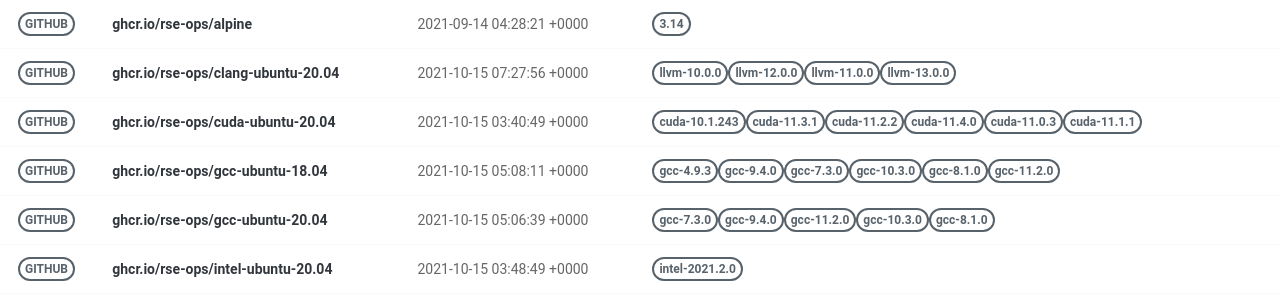
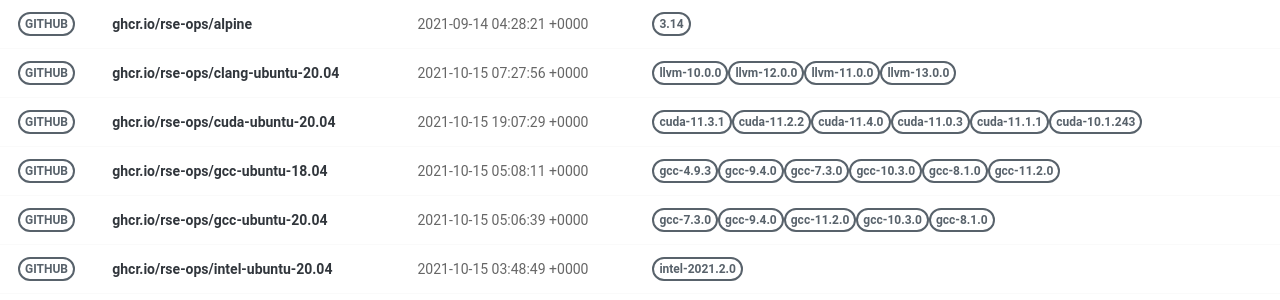
Before and after one commit to rse-ops/docker-images, a Jekyll site: the page built from pages/index.md, in a window 1280 px wide. Shown: the part 130-430 px from the top of the page. Built offline with Jekyll 4.4.1, drawn with Linux system fonts in a browser that asks for light colours; nearby versions of some CDN libraries.

Commit message:
Automated push to update library 2021-10-15

```diff
--- a/_library/ghcr.io-rse-ops-cuda-ubuntu-20.04.md
+++ b/_library/ghcr.io-rse-ops-cuda-ubuntu-20.04.md
@@ -1,28 +1,28 @@
 ---
 layout: container
 name: ghcr.io/rse-ops/cuda-ubuntu-20.04
-updated_at: 2021-10-15 03:40:49.219907
+updated_at: 2021-10-15 19:07:29.433115
 
 
-container_url: https://github.com/orgs/rse-ops/packages/container/package/cuda-ubuntu-20.04
+container_url: https://github.com/orgs/rse-radiuss/packages/container/package/cuda-ubuntu-20.04
 versions:
- - tag: cuda-10.1.243
-   dockerfile: https://github.com/rse-ops/docker-images/blob/main/ubuntu/cuda/Dockerfile
-   manifest: https://crane.ggcr.dev/manifest/ghcr.io/rse-ops/cuda-ubuntu-20.04:cuda-10.1.243
  - tag: cuda-11.3.1
-   dockerfile: https://github.com/rse-ops/docker-images/blob/main/ubuntu/cuda/Dockerfile
+   dockerfile: https://github.com/rse-radiuss/docker-images/blob/main/ubuntu/cuda/Dockerfile
    manifest: https://crane.ggcr.dev/manifest/ghcr.io/rse-ops/cuda-ubuntu-20.04:cuda-11.3.1
  - tag: cuda-11.2.2
-   dockerfile: https://github.com/rse-ops/docker-images/blob/main/ubuntu/cuda/Dockerfile
+   dockerfile: https://github.com/rse-radiuss/docker-images/blob/main/ubuntu/cuda/Dockerfile
    manifest: https://crane.ggcr.dev/manifest/ghcr.io/rse-ops/cuda-ubuntu-20.04:cuda-11.2.2
  - tag: cuda-11.4.0
-   dockerfile: https://github.com/rse-ops/docker-images/blob/main/ubuntu/cuda/Dockerfile
+   dockerfile: https://github.com/rse-radiuss/docker-images/blob/main/ubuntu/cuda/Dockerfile
    manifest: https://crane.ggcr.dev/manifest/ghcr.io/rse-ops/cuda-ubuntu-20.04:cuda-11.4.0
  - tag: cuda-11.0.3
-   dockerfile: https://github.com/rse-ops/docker-images/blob/main/ubuntu/cuda/Dockerfile
+   dockerfile: https://github.com/rse-radiuss/docker-images/blob/main/ubuntu/cuda/Dockerfile
    manifest: https://crane.ggcr.dev/manifest/ghcr.io/rse-ops/cuda-ubuntu-20.04:cuda-11.0.3
  - tag: cuda-11.1.1
-   dockerfile: https://github.com/rse-ops/docker-images/blob/main/ubuntu/cuda/Dockerfile
+   dockerfile: https://github.com/rse-radiuss/docker-images/blob/main/ubuntu/cuda/Dockerfile
    manifest: https://crane.ggcr.dev/manifest/ghcr.io/rse-ops/cuda-ubuntu-20.04:cuda-11.1.1
+ - tag: cuda-10.1.243
+   dockerfile: https://github.com/rse-radiuss/docker-images/blob/main/ubuntu/cuda/Dockerfile
+   manifest: https://crane.ggcr.dev/manifest/ghcr.io/rse-ops/cuda-ubuntu-20.04:cuda-10.1.243
 
 ---
```
